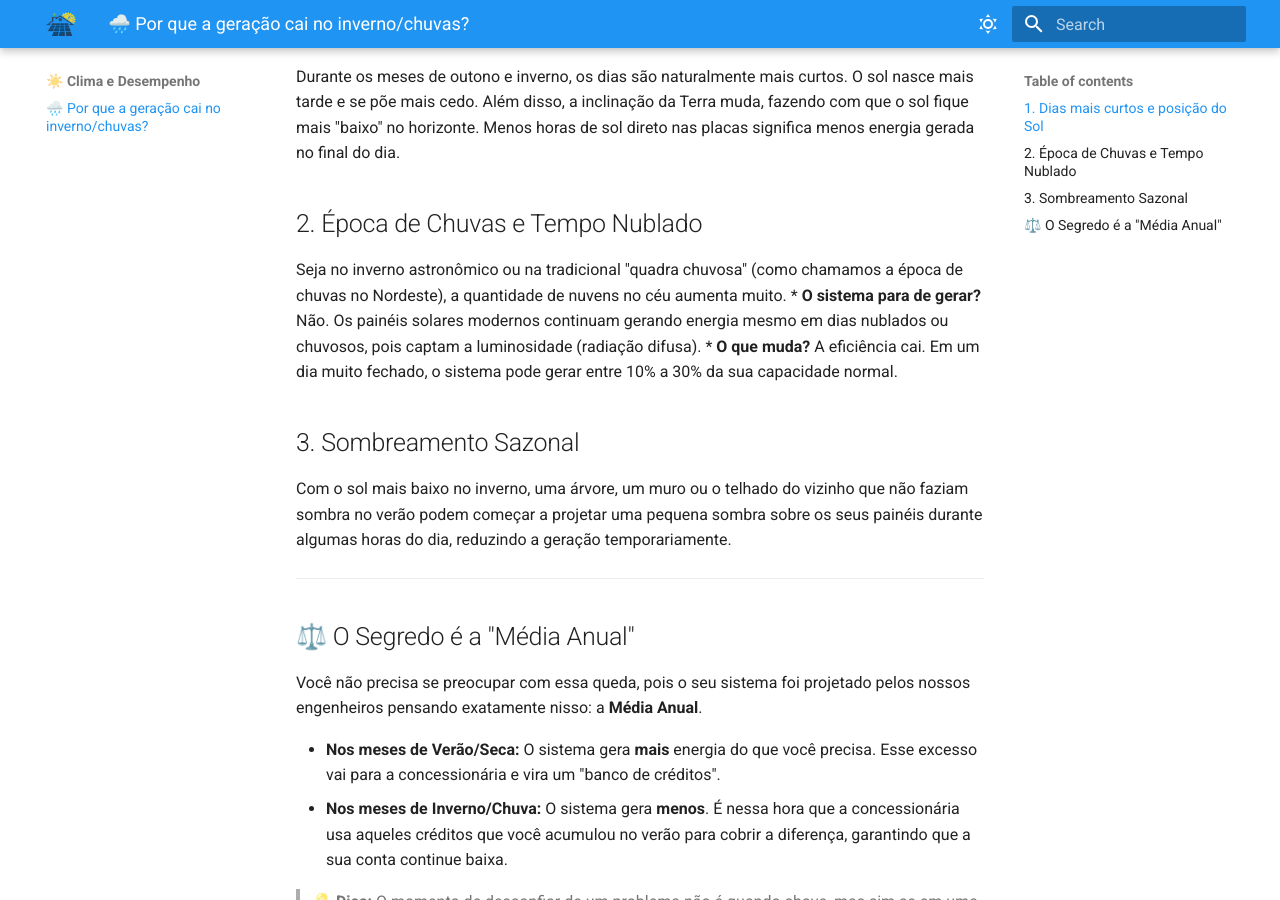
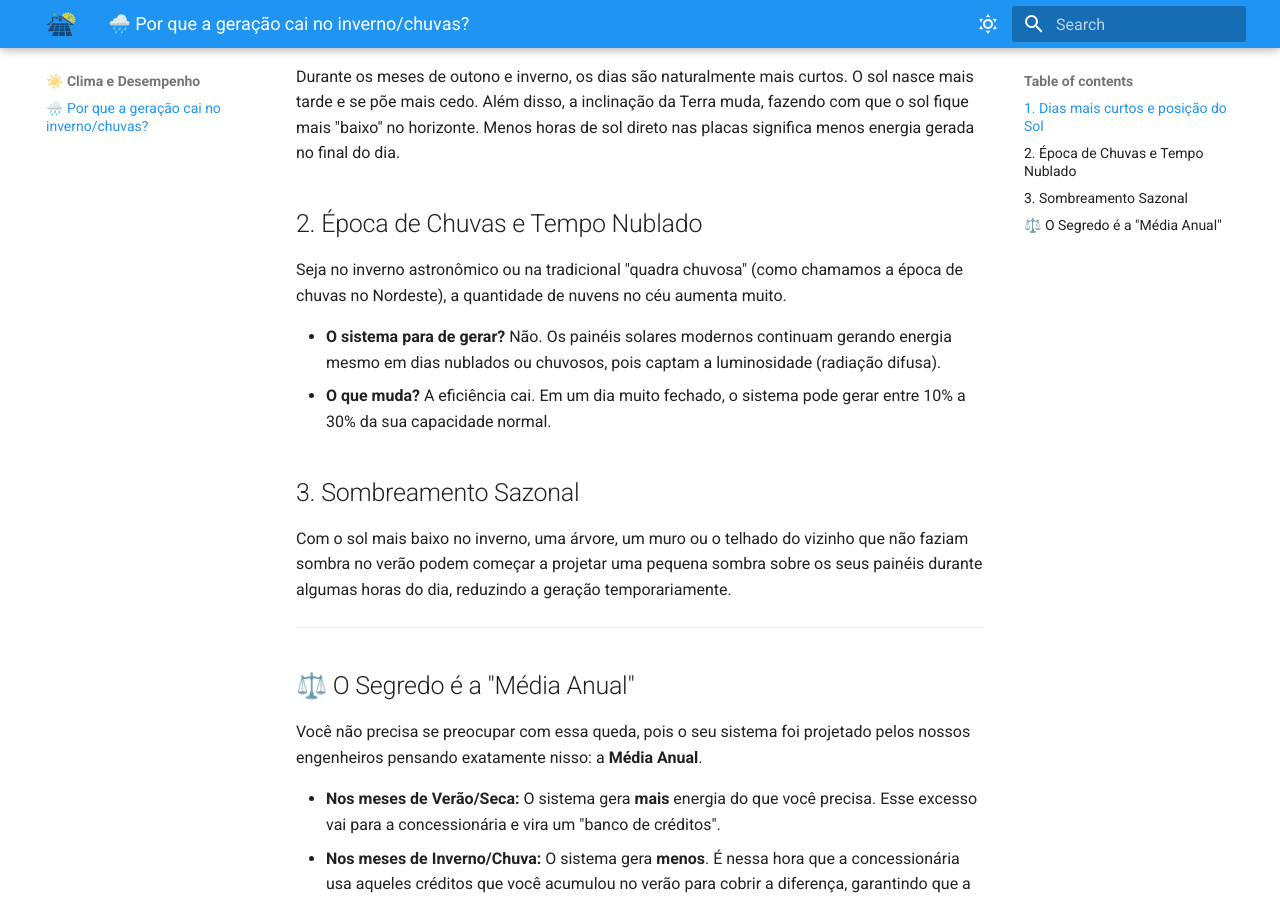
Before and after one commit to alexandrealbano/OTMZI_FAQ_Solar, an MkDocs documentation site: the page built from docs/clima/queda-inverno.md, in a window 1280 px wide and 900 px high, scrolled down 415 px. Built offline with MkDocs 1.6.1 and Material for MkDocs 9.7.7, drawn with Linux system fonts in a browser that asks for light colours.

Commit message:
fix: troca * por -

```diff
--- a/docs/clima/queda-inverno.md
+++ b/docs/clima/queda-inverno.md
@@ -9,8 +9,9 @@ Durante os meses de outono e inverno, os dias são naturalmente mais curtos. O s
 
 ## 2. Época de Chuvas e Tempo Nublado
 Seja no inverno astronômico ou na tradicional "quadra chuvosa" (como chamamos a época de chuvas no Nordeste), a quantidade de nuvens no céu aumenta muito.
-* **O sistema para de gerar?** Não. Os painéis solares modernos continuam gerando energia mesmo em dias nublados ou chuvosos, pois captam a luminosidade (radiação difusa).
-* **O que muda?** A eficiência cai. Em um dia muito fechado, o sistema pode gerar entre 10% a 30% da sua capacidade normal.
+
+- **O sistema para de gerar?** Não. Os painéis solares modernos continuam gerando energia mesmo em dias nublados ou chuvosos, pois captam a luminosidade (radiação difusa).
+- **O que muda?** A eficiência cai. Em um dia muito fechado, o sistema pode gerar entre 10% a 30% da sua capacidade normal.
 
 ## 3. Sombreamento Sazonal
 Com o sol mais baixo no inverno, uma árvore, um muro ou o telhado do vizinho que não faziam sombra no verão podem começar a projetar uma pequena sombra sobre os seus painéis durante algumas horas do dia, reduzindo a geração temporariamente.
@@ -21,7 +22,7 @@ Com o sol mais baixo no inverno, uma árvore, um muro ou o telhado do vizinho qu
 
 Você não precisa se preocupar com essa queda, pois o seu sistema foi projetado pelos nossos engenheiros pensando exatamente nisso: a **Média Anual**.
 
-* **Nos meses de Verão/Seca:** O sistema gera **mais** energia do que você precisa. Esse excesso vai para a concessionária e vira um "banco de créditos".
-* **Nos meses de Inverno/Chuva:** O sistema gera **menos**. É nessa hora que a concessionária usa aqueles créditos que você acumulou no verão para cobrir a diferença, garantindo que a sua conta continue baixa.
+- **Nos meses de Verão/Seca:** O sistema gera **mais** energia do que você precisa. Esse excesso vai para a concessionária e vira um "banco de créditos".
+- **Nos meses de Inverno/Chuva:** O sistema gera **menos**. É nessa hora que a concessionária usa aqueles créditos que você acumulou no verão para cobrir a diferença, garantindo que a sua conta continue baixa.
 
 > 💡 **Dica:** O momento de desconfiar de um problema não é quando chove, mas sim se em uma semana de **céu completamente azul e sem nuvens** o seu inversor estiver registrando uma geração muito abaixo do normal. Nesse caso, a primeira coisa a verificar é a [limpeza dos painéis](../manutencao/limpeza.md).
```
Also changed, not shown: docs/fatura/conta-nao-zerou.md (+4 -3 lines), docs/inversor/leds.md (+4 -0 lines).
